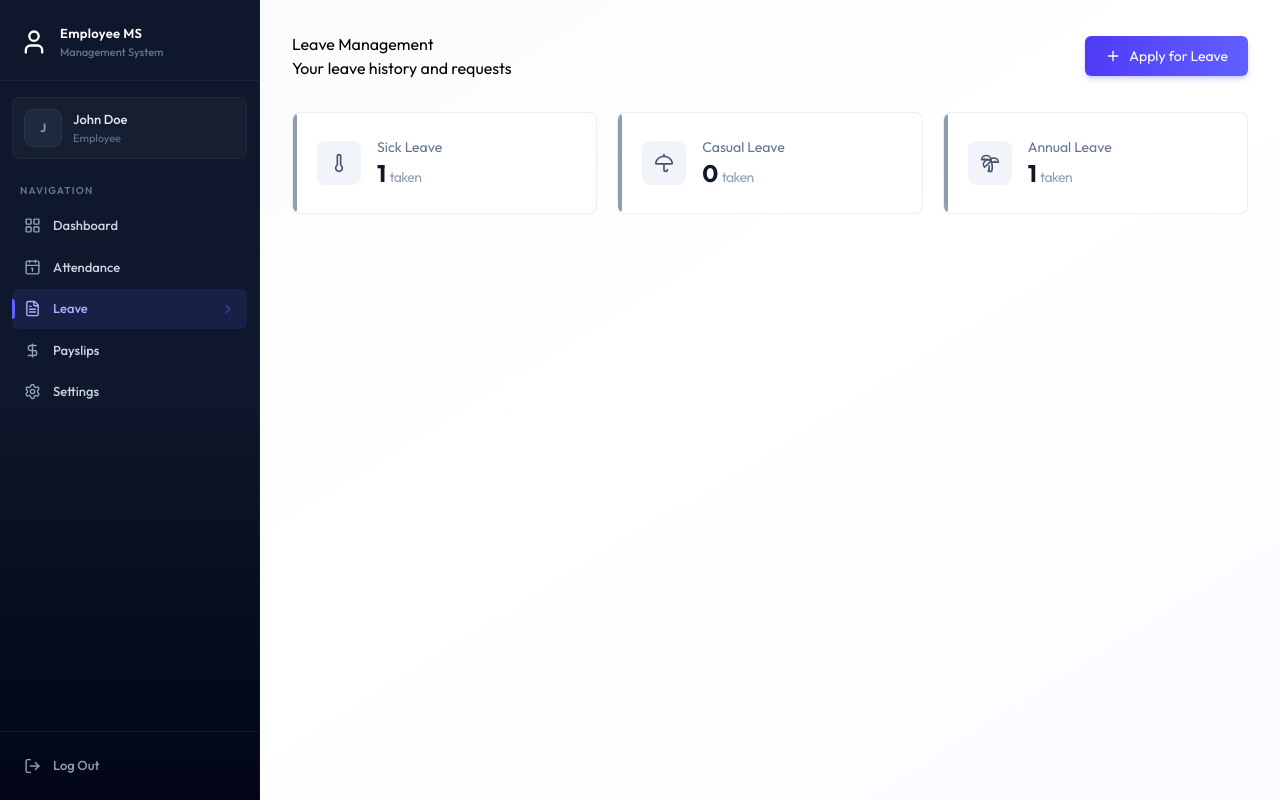
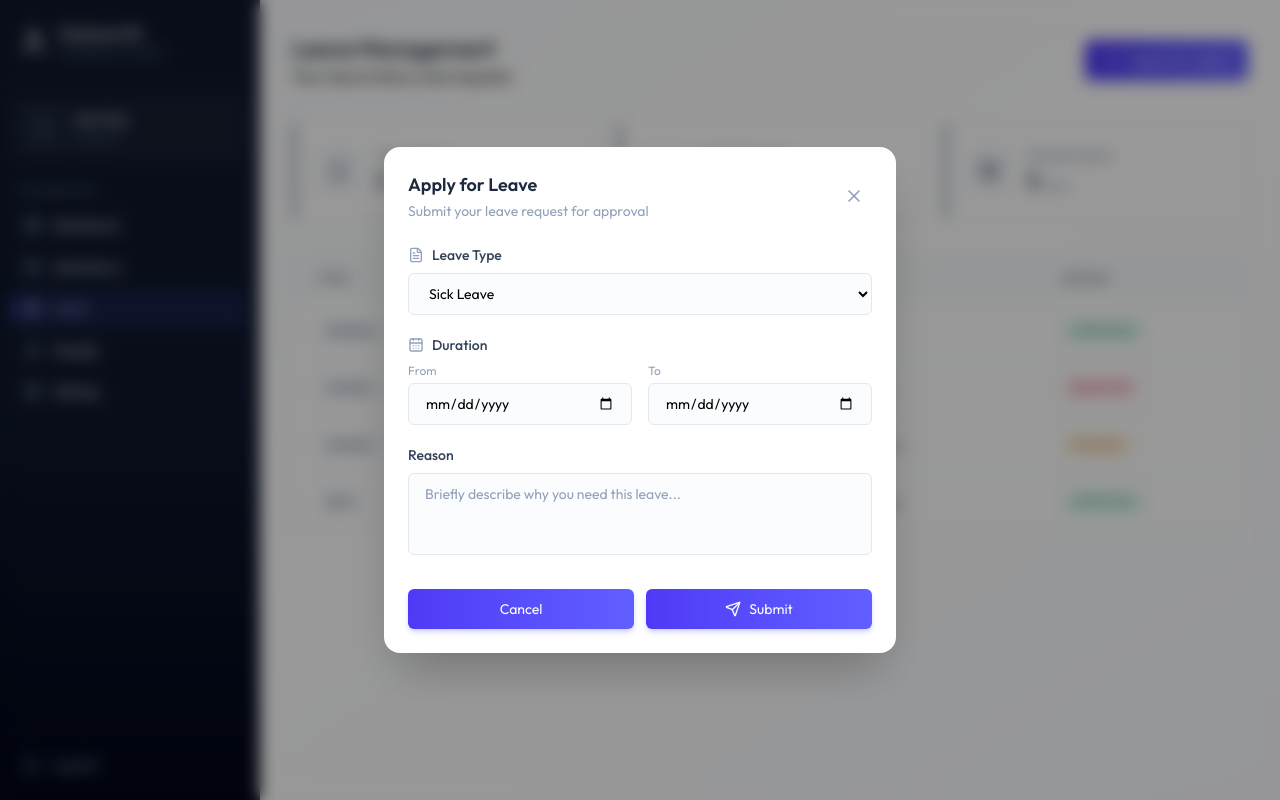
Before and after one commit to KTshibangu/Employ_Management_System, a React (Vite) app in the folder client/: page /leave in a window 1280 px wide. Both pictures are taken after a click on the button "Apply for Leave". Built offline with nearby package versions, Linux system fonts and the light colour scheme.

Commit message:
leave UI completed

```diff
--- /dev/null
+++ b/client/src/Components/Leave/ApplyLeaveModal.jsx
@@ -0,0 +1,103 @@
+import { CalendarDays, FileText, Loader2, Send, X } from 'lucide-react';
+import React, { useState } from 'react'
+
+const ApplyLeaveModal = ({ open, onClose, onSuccess }) => {
+    const [loading, setLoading] = useState(false);
+    const today = new Date();
+    const tomorrow = new Date(today);
+    tomorrow.setDate(today.getDate() + 1);
+    const minDate = tomorrow.toISOString().split('T')[0];
+
+    const handleSubmit = async (e) => {
+        e.preventDefault();
+
+    }
+
+    if (!open) return null
+
+    return (
+        <div
+            onClick={onClose}
+            className='fixed inset-0 z-50 flex items-center justify-center p-4 bg-black/40 backdrop-blur-sm'>
+            <div onClick={(e) => e.stopPropagation()}
+                className='relative bg-white rounded-2xl shadow-2xl w-full max-w-lg animate-fade-in'>
+                {/* Header */}
+                <div className='flex items-center justify-between p-6 pb-0'>
+                    <div>
+                        <h2 className='text-lg font-semibold text-slate-800'>Apply for Leave</h2>
+                        <p className='text-sm text-slate-400 mt-0.5'>Submit your leave request for approval</p>
+                    </div>
+                    <button onClick={onClose}
+                        className='p-2 rounded-lg hover:bg-slate-100 transition-colors text-slate-400 hover:text-slate-600'>
+                        <X className='w-5 h-5' />
+                    </button>
+                </div>
+
+                {/* Form */}
+                <form onSubmit={handleSubmit} className='p-6 space-y-5'>
+                    {/* leave type */}
+                    <div>
+                        <label className='flex items-center gap-2 text-sm font-medium text-slate-700 mb-2'>
+                            <FileText className='w-4 h-4 text-slate-400' />
+                            Leave Type
+                        </label>
+                        <select name='type' required>
+                            <option value="SICK">Sick Leave</option>
+                            <option value="CASUAL">Casual Leave</option>
+                            <option value="ANNUAL">Annual Leave</option>
+                        </select>
+                    </div>
+
+                    {/* duration */}
+                    <div>
+                        <label className='flex items-center gap-2 text-sm font-medium text-slate-700 mb-2'>
+                            <CalendarDays className='w-4 h-4 text-slate-400' />
+                            Duration
+                        </label>
+                        <div className='grid grid-cols-2 gap-4'>
+                            <div>
+                                <span className='block text-xs text-slate-400 mb-1'>From</span>
+                                <input type="date" name='startDate' min={minDate} required />
+                            </div>
+
+                            <div>
+                                <span className='block text-xs text-slate-400 mb-1'>To</span>
+                                <input type="date" name='endDate' min={minDate} required />
+                            </div>
+                        </div>
+                    </div>
+
+                    {/* reason */}
+                    <div>
+                        <label className='text-sm font-medium text-slate-700 mb-2 block'>
+                            Reason
+                        </label>
+                        <textarea name="reason" required rows={3}
+                            className='resize-none' placeholder='Briefly describe why you need this leave...' />
+                    </div>
+
+                    {/* buttons */}
+                    <div className='flex gap-3 pt-2'>
+                        <button onClick={onClose} disabled={loading} type='submit'
+                            className='btn-primary flex-1 flex items-center justify-center gap-2'>
+                            Cancel
+                        </button>
+                        <button onClick={onClose} disabled={loading} type='submit'
+                            className='btn-primary flex-1 flex items-center justify-center gap-2'>
+                            {
+                                loading ?
+                                <Loader2 className='w-4 h-4 animate-spin'/> :
+                                <Send className='w-4 h-4' />
+                            }
+                            {
+                                loading ? "Submitting..." : "Submit"
+                            }
+                        </button>
+                    </div>
+                </form>
+            </div>
+        </div>
+    )
+}
+
+export default ApplyLeaveModal
--- a/client/src/Components/Leave/LeaveHistory.jsx
+++ b/client/src/Components/Leave/LeaveHistory.jsx
@@ -1,6 +1,8 @@
 import React, { useState } from 'react'
+import { Loader2, Check, X } from 'lucide-react'
+import {format} from 'date-fns'
 
-const LeaveHistory = ({leaves, isAdmin, onUpdate}) => {
+const LeaveHistory = ({ leaves, isAdmin, onUpdate }) => {
     const [processing, setProcessing] = useState(null)
 
     const handleStatusUpdate = async (id, status) => {
@@ -8,69 +10,84 @@ const LeaveHistory = ({leaves, isAdmin, onUpdate}) => {
     }
     return (
         <div className='card overflow-hidden'>
-            <div className='px-6 py-4 border-b border-slate-100'>
-                <h3 className='font-semibold text-slate-900'>Recent Activity</h3>
-            </div>
             <div className='overflow-x-auto'>
                 <table className='table-modern'>
                     <thead>
                         <tr>
-                            <th className='px-6 py-4'>Date</th>
-                            <th className='px-6 py-4'>Check In</th>
-                            <th className='px-6 py-4'>Check Out</th>
-                            <th className='px-6 py-4'>Working Hours</th>
-                            <th className='px-6 py-4'>Day Type</th>
-                            <th className='px-6 py-4'>Status</th>
+                            {isAdmin && <th>Employee</th>}
+                            <th>Type</th>
+                            <th>Dates</th>
+                            <th>Reason</th>
+                            <th>Status</th>
+                            {isAdmin && <th className='text-center'>Actions</th>}
                         </tr>
                     </thead>
                     <tbody>
                         {
-                            history.length === 0 ? (
+                            leaves.length === 0 ? (
                                 <tr>
-                                    <td colSpan={6} className='text-center py-12 text-slate-400'>
-                                        No records Found
+                                    <td colSpan={isAdmin ? 6 : 4} className='text-center py-12 text-slate-400'>
+                                        No leave applications found.
                                     </td>
                                 </tr>
                             ) : (
-                                history.map((record) => {
-                                    const dayType = getDayTypeDisplay(record)
+                                leaves.map((leave) => {
                                     return (
-                                        <tr key={record._id || record.id}>
-                                            <td className='px-6 py-4 font-medium text-slate-900'>
-                                                {format(new Date(record.date), "MMM dd, yyyy")}
+                                        <tr key={leave._id || leave.id}>
+                                            {isAdmin && (
+                                                <td className='text-slate-900'>
+                                                    {leave.employee?.firstName} {leave.employee?.lastName}
+                                                </td>
+                                            )}
+                                            <td>
+                                                <span className='badge bg-slate-100 text-slate-600'>{leave.type}</span>
                                             </td>
-                                            <td className='px-6 py-4 font-medium text-slate-600'>
+                                            <td className='text-xs text-slate-500'>
                                                 {
-                                                    record.checkIn ?
-                                                        format(new Date(record.checkIn), "hh:mm a") :
-                                                        "-"
+                                                    format(new Date(leave.startDate), "MMM dd") + " - " + format(new Date(leave.endDate), "MMM dd yyyy")
                                                 }
                                             </td>
-                                            <td className='px-6 py-4 font-medium text-slate-600'>
+                                            <td className='max-w-xs truncate text-slate-500' title={leave.reason}>
                                                 {
-                                                    record.checkOut ?
-                                                        format(new Date(record.checkOut), "hh:mm a") :
-                                                        "-"
+                                                    leave.reason
                                                 }
                                             </td>
-                                            <td className='px-6 py-4 font-medium text-slate-600'>
-                                                {
-                                                    getWorkingHoursDisplay(record)
-                                                }
-                                            </td>
-                                            <td className='px-6 py-4 font-medium'>
-                                                {
-                                                    dayType.label !== "-" ?
-                                                        <span className={`badge ${dayType.className}`}>{dayType.label}</span> :
-                                                        "-"
-                                                }
-                                            </td>
-                                            <td className='px-6 py-4'>
-                                                <span className={`badge ${record.status === "PRESENT" ? "badge-success" :
-                                                    record.status === "LATE" ? "badge-warning" : "badge-danger"}`}>
-                                                    {record.status}
+                                            <td>
+                                                <span className={`badge ${leave.status === "APPROVED" ? "badge-success" : leave.status === "REJECTED" ? "badge-danger" : "badge-warning"}`}>
+                                                    {leave.status}
                                                 </span>
                                             </td>
+                                            {
+                                                isAdmin && (
+                                                    <td>
+                                                        {
+                                                            leave.status === "PENDING" && (
+                                                                <div className='flex justify-center gap-2'>
+                                                                    <button onClick={() => handleStatusUpdate(leave._id || leave.id, "APPROVED")}
+                                                                    className='p-1.5 text-emerald-600 hover:bg-emerald-100 transition-colors'
+                                                                    disabled={!!processing}>
+                                                                        {
+                                                                            processing === (leave._id || leave.id) ?
+                                                                                <Loader2 className='w-4 h-4 animate-spin' /> :
+                                                                                <Check className='w-4 h-4' />
+                                                                        }
+                                                                    </button>
+
+                                                                    <button onClick={() => handleStatusUpdate(leave._id || leave.id, "REJECTED")}
+                                                                    className='p-1.5 rounded-md bg-rose-50 text-rose-600 hover:bg-rose-100 transition-colors'
+                                                                    disabled={!!processing}>
+                                                                        {
+                                                                            processing === (leave._id || leave.id) ?
+                                                                                <Loader2 className='w-4 h-4 animate-spin' /> :
+                                                                                <X className='w-4 h-4' />
+                                                                        }
+                                                                    </button>
+                                                                </div>
+                                                            )
+                                                        }
+                                                    </td>
+                                                )
+                                            }
                                         </tr>
                                     )
                                 })
--- a/client/src/Pages/Leave.jsx
+++ b/client/src/Pages/Leave.jsx
@@ -2,6 +2,8 @@ import React, { useCallback, useEffect, useState } from 'react'
 import { dummyLeaveData } from '../assets/assets';
 import Loading from '../Components/Loading'
 import { PalmtreeIcon, PlusIcon, ThermometerIcon, UmbrellaIcon } from 'lucide-react'
+import LeaveHistory from '../Components/Leave/LeaveHistory';
+import ApplyLeaveModal from '../Components/Leave/ApplyLeaveModal';
 
 const Leave = () => {
   const [leaves, setLeaves] = useState([]);
@@ -49,8 +51,8 @@ const Leave = () => {
     <div className='animate-fade-in'>
       <div className='flex flex-col sm:flex-row justify-between items-start sm:items-center gap-4 mb-8'>
         <div>
-          <h1>Leave Management</h1>
-          <p>{isAdmin ? "Manage leave applications" : "Your leave history and requests"}</p>
+          <h1 className='page-title'>Leave Management</h1>
+          <p className='page-subtilte'>{isAdmin ? "Manage leave applications" : "Your leave history and requests"}</p>
         </div>
         {
           !isAdmin && !isDeleted && (
@@ -84,6 +86,8 @@ const Leave = () => {
           </div>
         )
       }
+      <LeaveHistory leaves={leaves} isAdmin={isAdmin} onUpdate={fetchLeaves}/>
+      <ApplyLeaveModal open={showModal} onClose={() => setShowModal(false)} onSuccess={fetchLeaves}/>
     </div>
   )
 }
```
Also changed, not shown: 1 other file (tests, documents, lock files or other folders).
